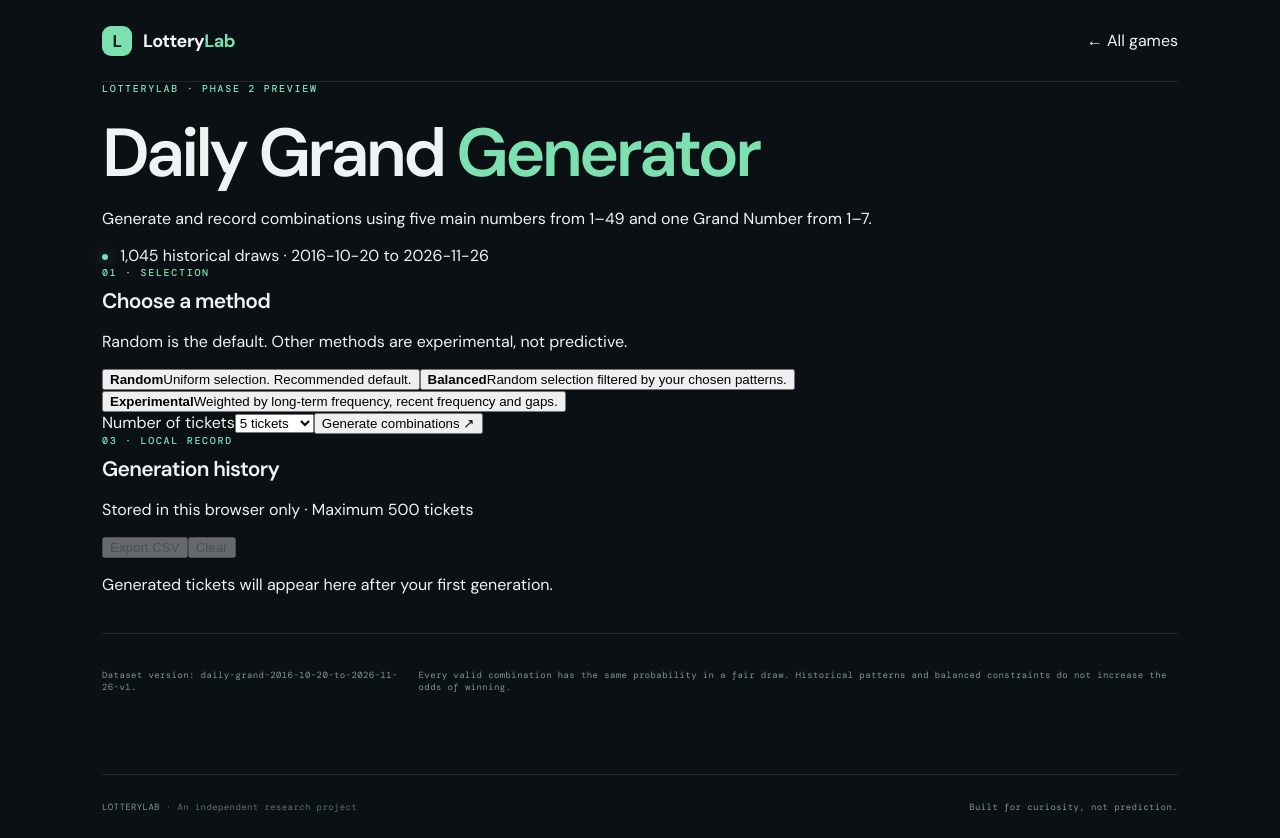
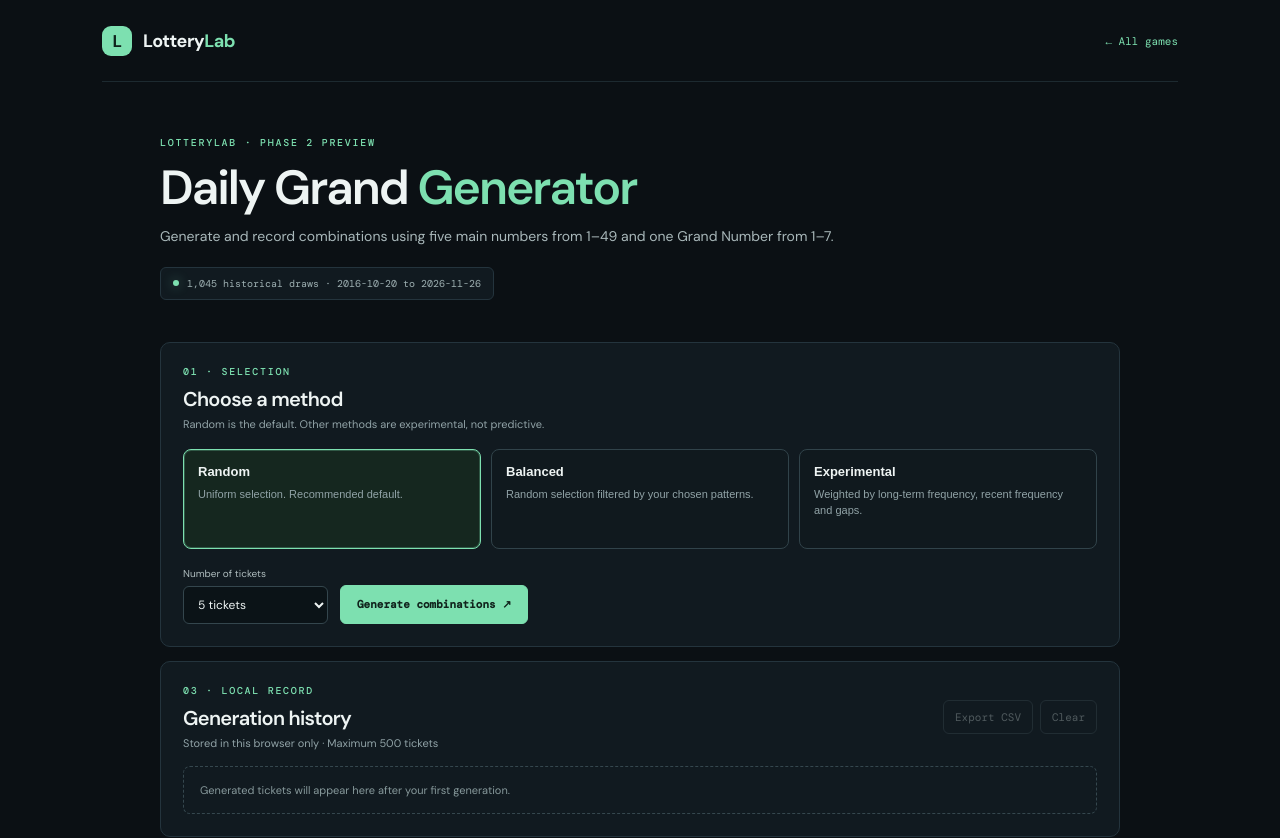
Before and after one commit to amir-dev-projects/probability-lab, a Next.js app: page /lotterylab/daily-grand in a window 1280 px wide. Shown: the top 838 px of the page. Built offline with nearby package versions, Linux system fonts and the light colour scheme.

Commit message:
Style Daily Grand generator to match LotteryLab theme

```diff
--- a/src/app/globals.css
+++ b/src/app/globals.css
@@ -71,3 +71,52 @@ footer { display: flex; justify-content: space-between; gap: 20px; padding: 26px
   .section-heading { align-items: start; gap: 12px; flex-direction: column; }
   footer { flex-direction: column; }
 }
+
+/* Daily Grand generator */
+.dg-home-link,.card-preview-link{color:var(--accent);font:11px 'DM Mono',monospace}
+.card-preview-link{white-space:nowrap}
+.dg-workspace{padding:38px 0 0;max-width:960px;margin:0 auto}
+.dg-intro{max-width:720px;padding:16px 0 28px}
+.dg-intro h1{font-size:clamp(34px,5vw,48px);letter-spacing:-2px;margin:14px 0 12px}
+.dg-intro h1 span{color:var(--accent)}
+.dg-intro>p{color:#a9b8ba;font-size:14px;line-height:1.7;margin:0}
+.dg-dataset-note{display:inline-flex;align-items:center;margin-top:18px;padding:9px 12px;border:1px solid var(--line);border-radius:6px;background:var(--surface);color:#9eb0b2;font:10px 'DM Mono',monospace}
+.dg-dataset-note .status-dot{margin-right:8px}
+.dg-panel,.dg-ticket{border:1px solid var(--line);border-radius:10px;background:var(--surface);padding:22px;margin:14px 0}
+.dg-panel h2,.dg-results h2{font-size:20px;margin:8px 0 5px}
+.dg-subcopy,.dg-section-head p{color:var(--muted);font-size:11px;margin:0}
+.dg-strategies{display:grid;grid-template-columns:repeat(3,minmax(0,1fr));gap:10px;margin-top:18px}
+.dg-strategy{display:flex;flex-direction:column;gap:7px;min-height:100px;padding:14px;border:1px solid #31434a;border-radius:8px;background:#10191e;color:var(--text);text-align:left;cursor:pointer}
+.dg-strategy:hover{border-color:#638879}
+.dg-strategy-active{border-color:var(--accent);background:#15271f;box-shadow:inset 0 0 0 1px #7de0b044}
+.dg-strategy b{font-size:13px}.dg-strategy span{color:var(--muted);font-size:11px;line-height:1.5}
+.dg-options{margin-top:18px;padding:16px;background:#0e171b;border:1px solid var(--line);border-radius:8px}
+.dg-options h3{margin:0 0 5px;font-size:13px}.dg-options p{color:var(--muted);font-size:11px;margin:0}
+.dg-fields{display:grid;grid-template-columns:repeat(3,minmax(0,1fr));gap:12px;margin-top:14px}
+.dg-field{display:flex;flex-direction:column;gap:6px;min-width:0;color:#aebcbd;font-size:10px}
+.dg-field input,.dg-field select{width:100%;min-height:38px;border:1px solid #34464d;border-radius:6px;background:#0b1317;color:var(--text);padding:8px 10px;font:12px 'DM Sans',sans-serif}
+.dg-field input:focus,.dg-field select:focus{outline:2px solid #7de0b077;border-color:var(--accent)}
+.dg-warning{margin-top:16px;padding:12px 14px;border:1px solid #765c2c;border-radius:7px;background:#282116;color:#e7c98c;font-size:11px;line-height:1.6}
+.dg-actions{display:flex;align-items:end;gap:12px;margin-top:18px}.dg-count{width:145px}
+.dg-primary-button,.dg-secondary-button{border-radius:6px;cursor:pointer;font:11px 'DM Mono',monospace;transition:.15s ease}
+.dg-primary-button{min-height:39px;padding:0 16px;border:1px solid var(--accent);background:var(--accent);color:#10231c;font-weight:700}
+.dg-primary-button:hover{background:#9aebc4}
+.dg-secondary-button{min-height:34px;padding:0 11px;border:1px solid #405158;background:transparent;color:#c3cfce}
+.dg-secondary-button:hover:not(:disabled){border-color:var(--accent);color:var(--accent)}
+.dg-secondary-button:disabled{opacity:.35;cursor:not-allowed}
+.dg-error{padding:10px 12px;background:#321d1d;border:1px solid #774040;color:#ffb8b8;border-radius:6px;font-size:11px}
+.dg-results{margin:24px 0}.dg-ticket-grid{display:grid;grid-template-columns:repeat(2,minmax(0,1fr));gap:10px;margin-top:12px}
+.dg-ticket{margin:0;padding:16px}.dg-ticket-top{display:flex;justify-content:space-between;align-items:center;margin-bottom:14px;color:#b7c4c3;font:10px 'DM Mono',monospace}
+.dg-tag{padding:4px 7px;border-radius:4px;background:#1c2b2d;color:var(--accent);text-transform:capitalize}
+.dg-balls{display:flex;align-items:center;flex-wrap:wrap;gap:7px}
+.dg-ball{display:inline-grid;place-items:center;width:36px;height:36px;border-radius:50%;border:1px solid #8fa4a4;background:#e8efec;color:#15221e;font-size:12px;font-weight:700}
+.dg-grand{border-color:#d69d3c;background:#d69d3c;color:#20190d}
+.dg-plus{color:#71858a;font-size:11px}.dg-ticket small{display:block;margin-top:12px;color:#788b8e;font:9px 'DM Mono',monospace}
+.dg-history-head{display:flex;align-items:center;justify-content:space-between;gap:16px}
+.dg-history-actions{display:flex;gap:7px}.dg-empty{margin:16px 0 0;padding:16px;border:1px dashed #35474e;border-radius:7px;color:#87999b;font-size:11px}
+.dg-table-wrap{overflow-x:auto;margin-top:16px}.dg-table{width:100%;min-width:620px;border-collapse:collapse;text-align:left;font-size:10px}
+.dg-table th{padding:9px 10px;border-bottom:1px solid #34464d;color:#8ea0a2;font-weight:500}
+.dg-table td{padding:10px;border-bottom:1px solid #223139;color:#c1ccca}.dg-table td:first-child,.dg-table td:last-child{color:#84979a}
+.dg-foot{padding:12px 2px 0;color:#819396;font-size:10px;line-height:1.6}.dg-foot p{margin:5px 0}
+.dg-site-footer{display:flex;justify-content:space-between;gap:20px;padding:24px 0 32px;margin-top:18px;border-top:1px solid #1d2a30;color:#849497;font:9px 'DM Mono',monospace;letter-spacing:.4px}
+@media(max-width:760px){.dg-workspace{padding-top:22px}.dg-strategies{grid-template-columns:1fr}.dg-strategy{min-height:auto}.dg-fields{grid-template-columns:repeat(2,minmax(0,1fr))}.dg-ticket-grid{grid-template-columns:1fr}.dg-panel{padding:16px}.dg-history-head{align-items:start;flex-direction:column}.dg-actions{align-items:stretch;flex-direction:column}.dg-count{width:100%}.dg-site-footer{flex-direction:column}}
```
